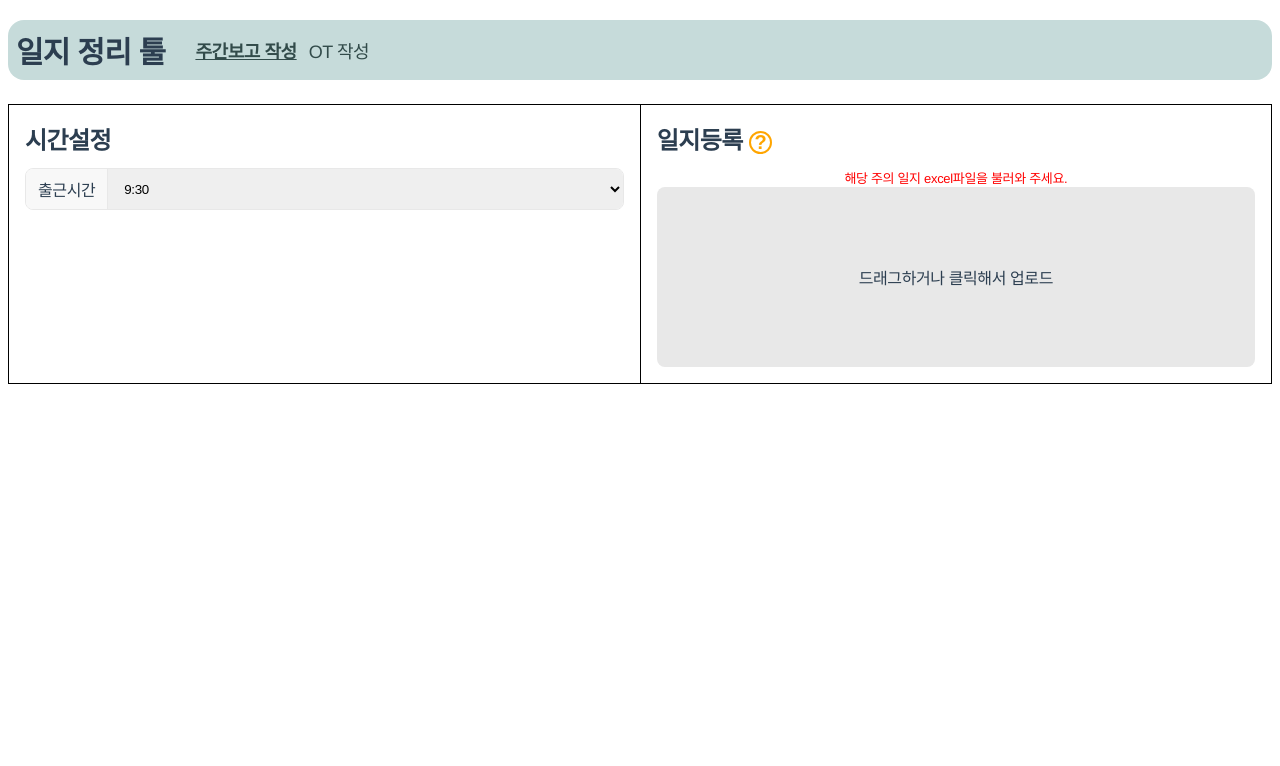
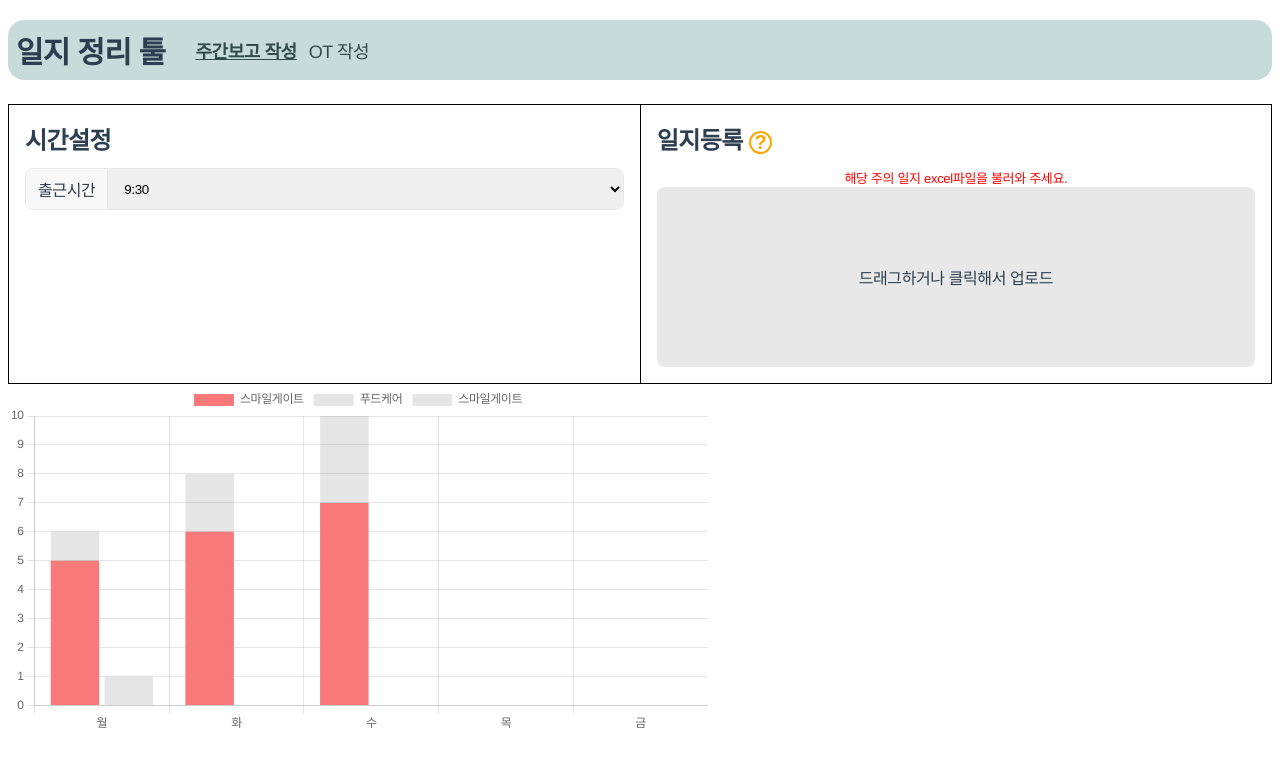
Before and after one commit to teller2016/vue-fe-overtime, a Vue app: page /week in a window 1280 px wide. Shown: the top 766 px of the page. Built offline with nearby package versions, Linux system fonts and the light colour scheme.

Commit message:
feat: chartjs setup

```diff
--- a/package.json
+++ b/package.json
@@ -8,11 +8,13 @@
     "lint": "vue-cli-service lint"
   },
   "dependencies": {
+    "chart.js": "^4.2.1",
     "core-js": "^3.8.3",
     "node-sass": "^8.0.0",
     "sass": "^1.58.0",
     "sass-loader": "^13.2.0",
     "vue": "^3.2.13",
+    "vue-chartjs": "^5.2.0",
     "vue-router": "^4.1.6",
     "xlsx": "^0.18.5"
   },
--- /dev/null
+++ b/src/components/utils/BarChart.vue
@@ -0,0 +1,64 @@
+<template>
+  <Bar :data="chartData" :options="chartOptions" />
+</template>
+
+<script>
+import {
+  Chart as ChartJS,
+  Title,
+  Tooltip,
+  Legend,
+  BarElement,
+  CategoryScale,
+  LinearScale,
+} from "chart.js";
+import { Bar } from "vue-chartjs";
+import { ref } from "@vue/reactivity";
+ChartJS.register(
+  Title,
+  Tooltip,
+  Legend,
+  BarElement,
+  CategoryScale,
+  LinearScale
+);
+export default {
+  components: {
+    Bar,
+  },
+  setup() {
+    const chartData = ref({
+      labels: ["월", "화", "수", "목", "금"],
+      datasets: [
+        {
+          label: "스마일게이트",
+          data: [5, 6, 7],
+          backgroundColor: "#f87979",
+          stack: "T",
+        },
+        {
+          label: "푸드케어",
+          data: [1, 2, 3],
+          stack: "T",
+        },
+        {
+          label: "스마일게이트",
+          data: [1, 0, 0],
+          stack: "OT",
+        },
+      ],
+    });
+
+    const chartOptions = ref({
+      responsive: true,
+    });
+
+    return {
+      chartData,
+      chartOptions,
+    };
+  },
+};
+</script>
+
+<style></style>
--- a/src/composables/filterWeekExcel.js
+++ b/src/composables/filterWeekExcel.js
@@ -18,9 +18,11 @@ const filterWeekExcelData = (data, quitTime) => {
   console.log(data);
 
   const result = {};
+  const daySet = new Set();
 
   data.forEach((item) => {
     const day = item["일자"];
+    daySet.add(day);
     const timeRange = item["시간"];
     const scheduleDetail = item["일정명"];
 
@@ -52,7 +54,16 @@ const filterWeekExcelData = (data, quitTime) => {
     const project = result[projectName];
     project.addData(day, T, OT);
   });
+
+  // 요일에 대한 데이터 없는경우 0 넣어주기 위해 처리
+  for (let day of daySet) {
+    Object.values(result).forEach((projectInstance) => {
+      projectInstance.addData(day, 0, 0);
+    });
+  }
+
   console.log(result);
+  return result;
 };
 
 // 시간 정보 유효성 검사
--- a/src/pages/week/index.vue
+++ b/src/pages/week/index.vue
@@ -43,11 +43,16 @@
         </div>
       </div>
     </div>
+
+    <div class="sb__chart">
+      <BarChart />
+    </div>
   </div>
 </template>
 
 <script>
 import { ref, watch } from "vue";
+import BarChart from "@/components/utils/BarChart.vue";
 import SelectElement from "@/components/elements/SelectElement.vue";
 import DragDrop from "@/components/DragDrop.vue";
 import NotificationPopup from "@/components/utils/NotificationPopup.vue";
@@ -58,6 +63,7 @@ export default {
     SelectElement,
     DragDrop,
     NotificationPopup,
+    BarChart,
   },
   setup() {
     // 출근시간 데이터 목록
@@ -109,5 +115,11 @@ export default {
     max-width: 1280px;
     margin: 0 auto;
   }
+
+  &__chart {
+    display: block;
+    margin: 0 auto;
+    height: 350px;
+  }
 }
 </style>
```
Also changed, not shown: 1 other file (tests, documents, lock files or other folders).
